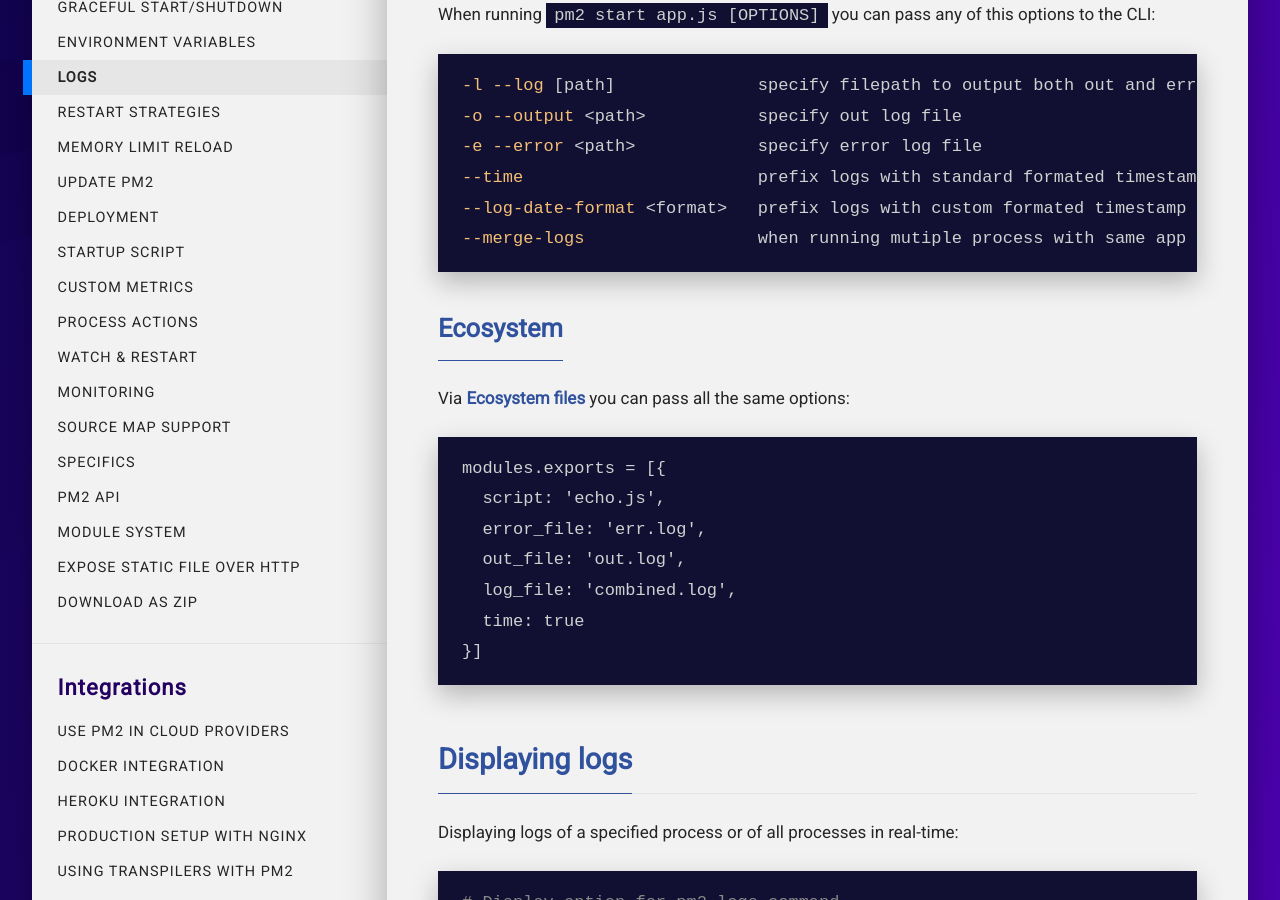
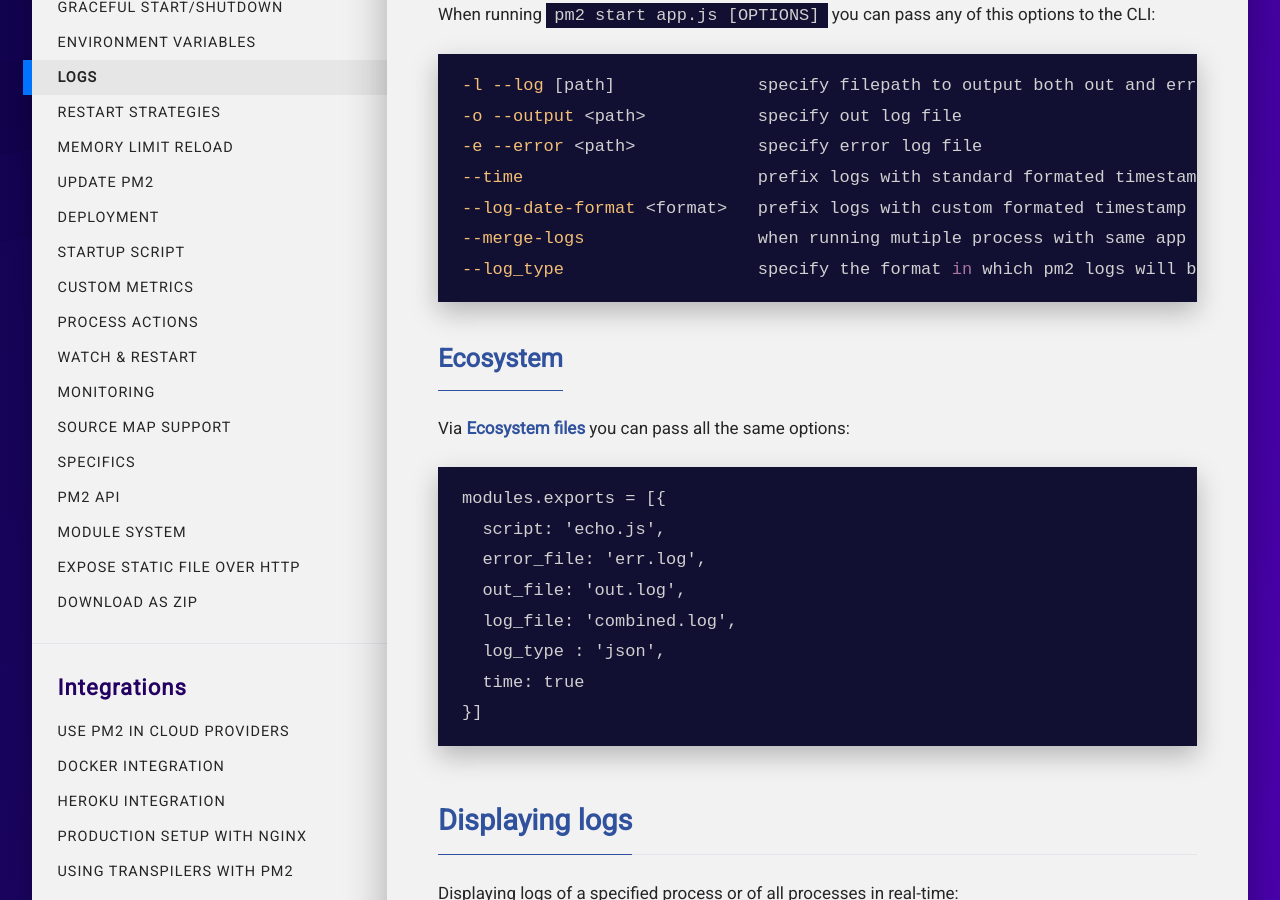
Before and after one commit to pm2-hive/pm2-hive.github.io, a Jekyll site: the page built from docs/features/log-management.md, in a window 1280 px wide and 900 px high, scrolled down 656 px. Built offline with Jekyll 4.4.1, drawn with Linux system fonts in a browser that asks for light colours; comment, search, counter and statistics services are not loaded.

Commit message:
Update log-management.md
Adding doc from  https://github.com/Unitech/pm2/issues/2663

````diff
--- a/docs/features/log-management.md
+++ b/docs/features/log-management.md
@@ -23,6 +23,7 @@
 --time                       prefix logs with standard formated timestamp
 --log-date-format <format>   prefix logs with custom formated timestamp
 --merge-logs                 when running mutiple process with same app name, do not split file by id
+--log_type                   specify the format in which pm2 logs will be saved
 ```
 
 ### Ecosystem
@@ -35,6 +36,7 @@
   error_file: 'err.log',
   out_file: 'out.log',
   log_file: 'combined.log',
+  log_type : 'json',
   time: true
 }]
 ```
````
